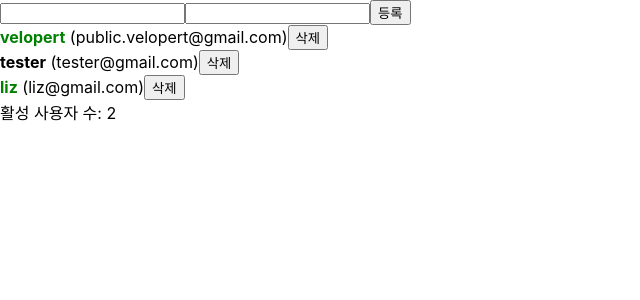
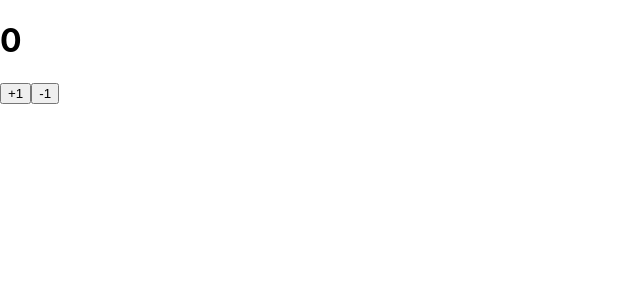
Before and after one commit to sh6986/react-tutorial, a React (Create React App) app in the folder begin-react/: page / in a window 1280 px wide. Shown: the top 300 px of the page, without its empty margins (0-640 px from the left). Built offline with nearby package versions, Linux system fonts and the light colour scheme.

Commit message:
작업내용 : 20. useReducer - 기초 작업일시 : 2021.03.21 작업자 : 오승현

```diff
--- a/begin-react/src/Counter.js
+++ b/begin-react/src/Counter.js
@@ -1,12 +1,31 @@
-import React, {useState} from 'react';
+import React, {useReducer} from 'react';
+
+
+function reducer(state, action) {
+    switch (action.type) {
+        case 'INCREMENT':
+            return state + 1;
+        case 'DECREMENT':
+            return state - 1;
+        default:
+            throw new Error('Unhandled action');
+
+    }
+}
 
 function Counter() {
-    const [number, setNumber] = useState(5);
+
+    const [number, dispatch] = useReducer(reducer, 0);
+
     const onIncrease = () => {
-        setNumber(prevNumber => prevNumber + 1);
+        dispatch({
+            type: 'INCREMENT'
+        })
     };
     const onDecrease = () => {
-        setNumber(prevNumber => prevNumber + 1);
+        dispatch({
+            type: 'DECREMENT'
+        })
     };
     return (
         <div>
--- a/begin-react/src/index.js
+++ b/begin-react/src/index.js
@@ -2,12 +2,11 @@
 import ReactDOM from 'react-dom';
 import './index.css';
 import App from './App';
+import Counter from './Counter';
 import reportWebVitals from './reportWebVitals';
 
 ReactDOM.render(
-  <React.StrictMode>
-    <App />
-  </React.StrictMode>,
+  <Counter />,
   document.getElementById('root')
 );
 
```
